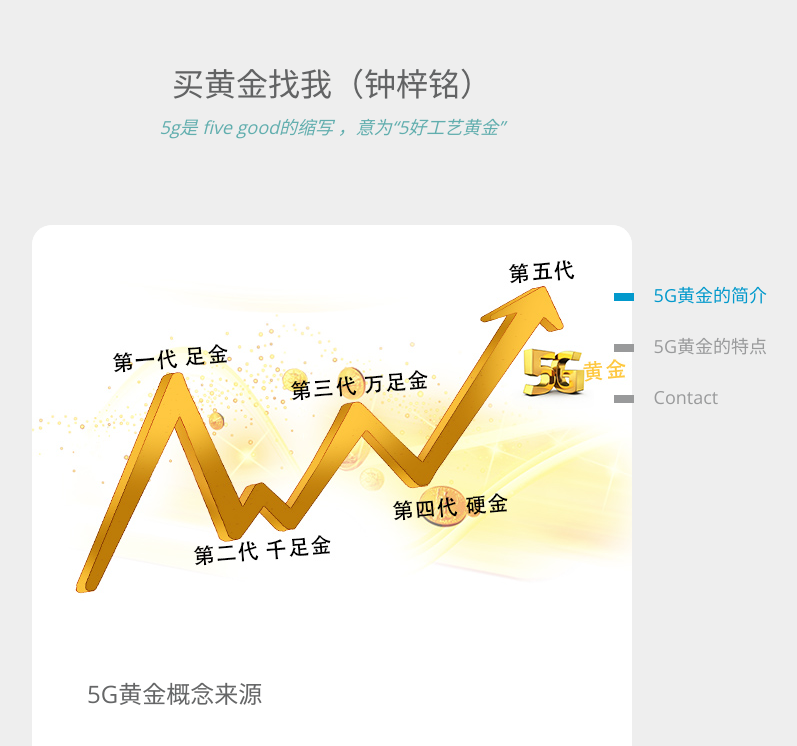
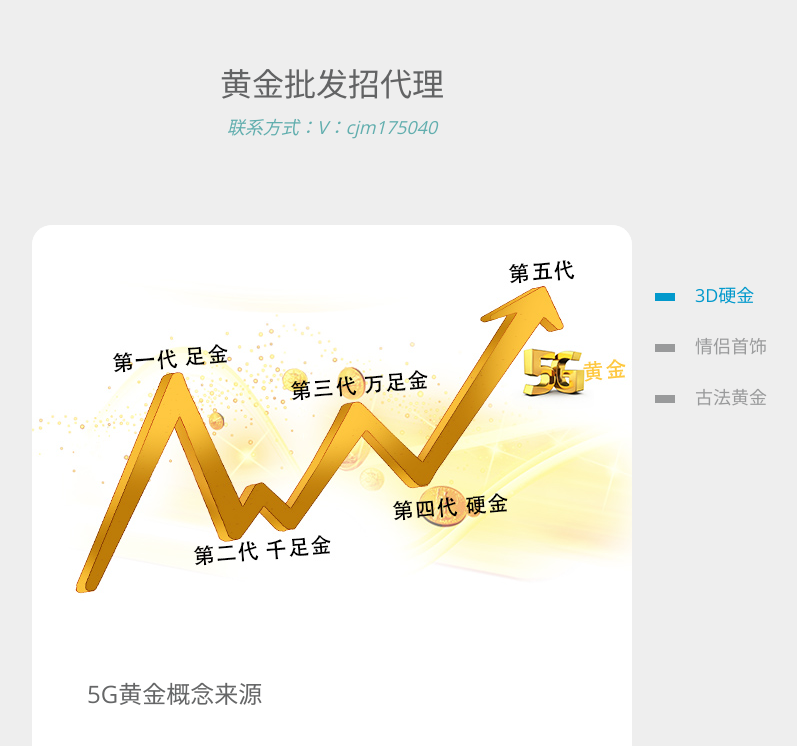
Before and after one commit to wxwcjm/wxw.github.io, a plain HTML site: page index.html in a window 1280 px wide. Shown: the top 746 px of the page, without its empty margins (308-1105 px from the left). Drawn offline with nearby package versions, Linux system fonts and the light colour scheme.

Commit message:
Update index.html

```diff
--- a/index.html
+++ b/index.html
@@ -16,21 +16,21 @@
 <body>
   <div class="tm-page-container mx-auto">
     <header class="tm-header text-center">
-      <h1 class="tm-title text-uppercase">买黄金找我（钟梓铭）</h1>
-      <p class="tm-primary-color"><i>5g是 five good的缩写 ，意为“5好工艺黄金”</i></p>
+      <h1 class="tm-title text-uppercase">黄金批发招代理</h1>
+      <p class="tm-primary-color"><i>联系方式：V：cjm175040</i></p>
     </header>
 
     <section class="tm-section">
       <nav class="tm-nav">
         <ul>
           <li class="active">
-            <a href="index.html"><span class="tm-nav-deco"></span>5G黄金的简介</a>
+            <a href="index.html"><span class="tm-nav-deco"></span>3D硬金</a>
           </li>
           <li>
-            <a href="gallery.html"><span class="tm-nav-deco"></span>5G黄金的特点</a>
+            <a href="gallery.html"><span class="tm-nav-deco"></span>情侣首饰</a>
           </li>
           <li>
-            <a href="contact.html"><span class="tm-nav-deco"></span>Contact</a>
+            <a href="contact.html"><span class="tm-nav-deco"></span>古法黄金</a>
           </li>
         </ul>
       </nav>
```
